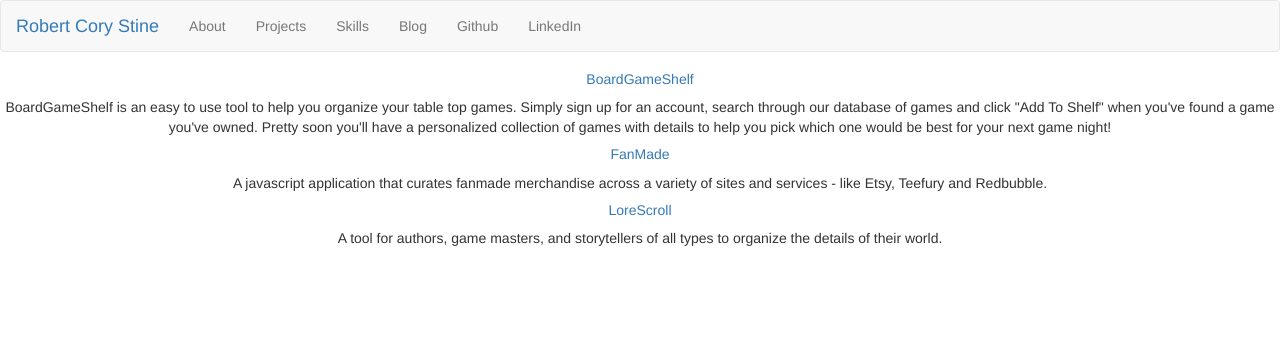
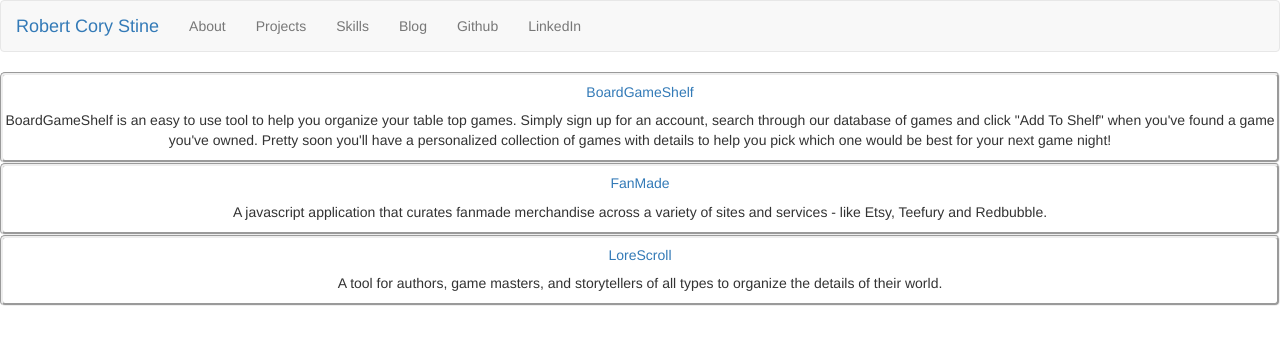
Before and after one commit to GoldenPavilion/portfolio, a React (Create React App) app: page /projects in a window 1280 px wide. Shown: the top 344 px of the page. Built offline with nearby package versions, Linux system fonts and the light colour scheme.

Commit message:
added border to cards

```diff
--- a/src/App.css
+++ b/src/App.css
@@ -56,3 +56,8 @@
   border-style: groove;
   border-radius: 5px;
 }
+
+.card {
+  border-style: groove;
+  border-radius: 5px;
+}
```
